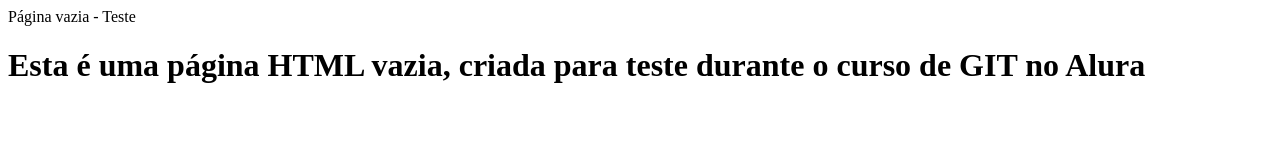
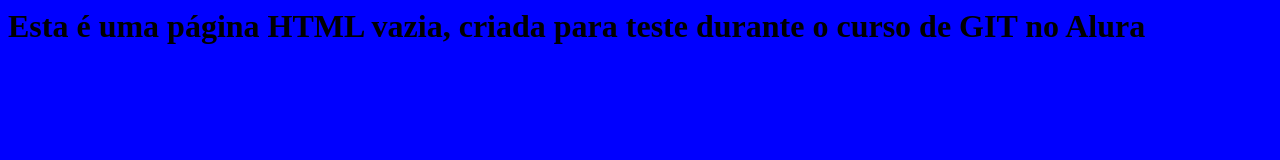
Before and after one commit to mattosr/curso-git, a plain HTML site: page index.html in a window 1280 px wide. Drawn offline with Linux system fonts and the light colour scheme.

Commit message:
Inicio do design

```diff
--- /dev/null
+++ b/estilo.css
@@ -0,0 +1,3 @@
+body {
+    background-color: blue
+}
--- a/index.html
+++ b/index.html
@@ -1,6 +1,6 @@
 <html>
     <head>
-        Página vazia - Teste
+        <link rel="stylesheet" href="estilo.css">
     </head>
     <body>
         <h1>Esta é uma página HTML vazia, criada para teste durante o curso de GIT no Alura</h1>
```
